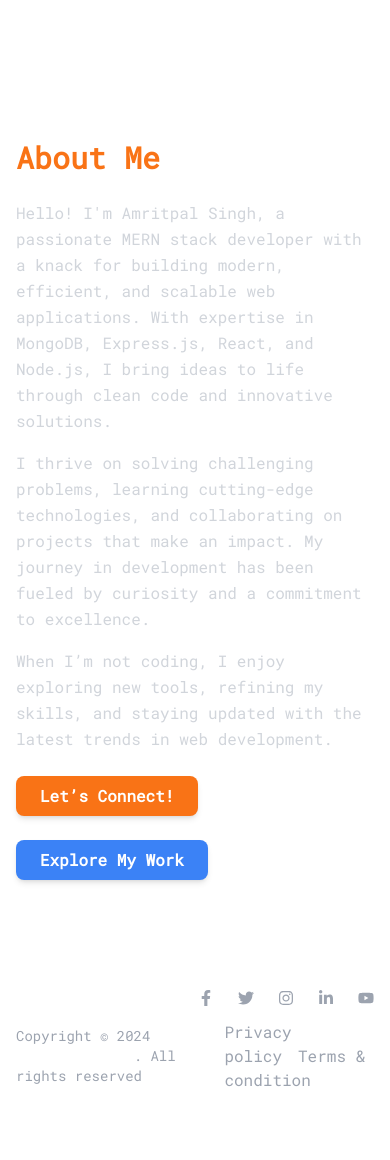
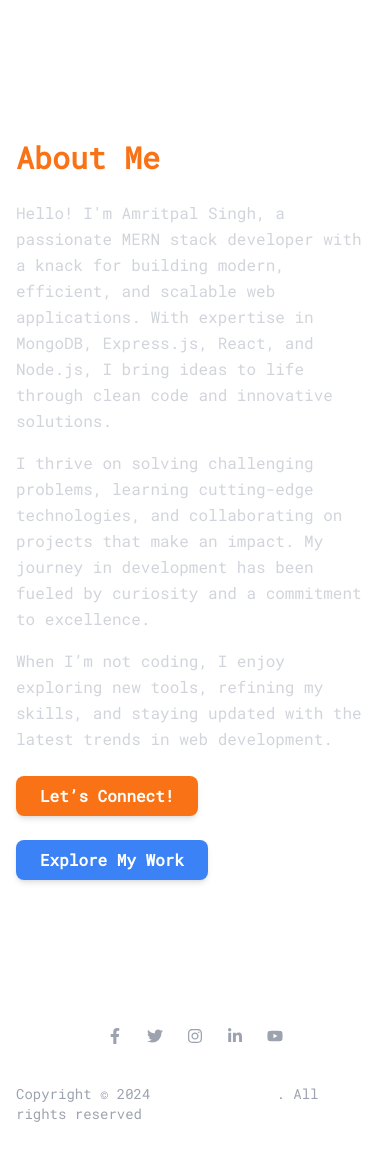
Before and after one commit to xmaxxxx/nextthings, a Next.js app: page /about in a window 390 px wide. Shown: the top 1160 px of the page. Before the commit the page ends 1136 px from the top, so only its background shows below. Built offline with nearby package versions, Linux system fonts and the light colour scheme.

Commit message:
`Refactor Footer component: updated class names, spacing, and layout`

```diff
--- a/src/app/components/Footer.js
+++ b/src/app/components/Footer.js
@@ -8,10 +8,10 @@ export const metadata = {
 
 const Footer = () => {
     return (
-        <footer className=" text-white py-10">
+        <footer className="text-white py-10">
             <div className="max-w-6xl mx-auto px-4">
-                <div className="flex justify-between items-center mb-1">
-                    <div className="text-xl font-semibold">
+                <div className="flex flex-col sm:flex-row justify-between items-center mb-6">
+                    <div className="text-xl font-semibold mb-4 sm:mb-0">
                         <span>Amritpal Singh</span>
                     </div>
                     <div className="flex space-x-6">
@@ -24,7 +24,7 @@ const Footer = () => {
                         <Link href="#" target="_blank" className="text-gray-400 hover:text-white">
                             <FaInstagram />
                         </Link>
-                        <Link href="https://www.linkedin.com/in/amritpalsinghx21/" target="_blank" className="text-gray-400 hover:text-white ">
+                        <Link href="https://www.linkedin.com/in/amritpalsinghx21/" target="_blank" className="text-gray-400 hover:text-white">
                             <FaLinkedinIn />
                         </Link>
                         <Link href="#" className="text-gray-400 hover:text-white">
@@ -32,19 +32,14 @@ const Footer = () => {
                         </Link>
                     </div>
                 </div>
-
-
             </div>
 
-            <div className=" text-gray-400 py-1">
-                <div className="max-w-6xl mx-auto px-4 flex justify-between items-center">
-                    <span className="text-sm">
+            <div className="text-gray-400 py-4">
+                <div className="max-w-6xl mx-auto px-4 flex flex-col sm:flex-row justify-between items-center">
+                    <span className="text-sm mb-4 sm:mb-0">
                         Copyright © 2024 <Link href="/" className="text-white hover:text-blue-500">Amritpal Singh</Link>. All rights reserved
                     </span>
-                    <div className="space-x-4">
-                        <Link href="/" className="hover:text-white">Privacy policy</Link>
-                        <Link href="/" className="hover:text-white">Terms & condition</Link>
-                    </div>
+
                 </div>
             </div>
         </footer>
```
